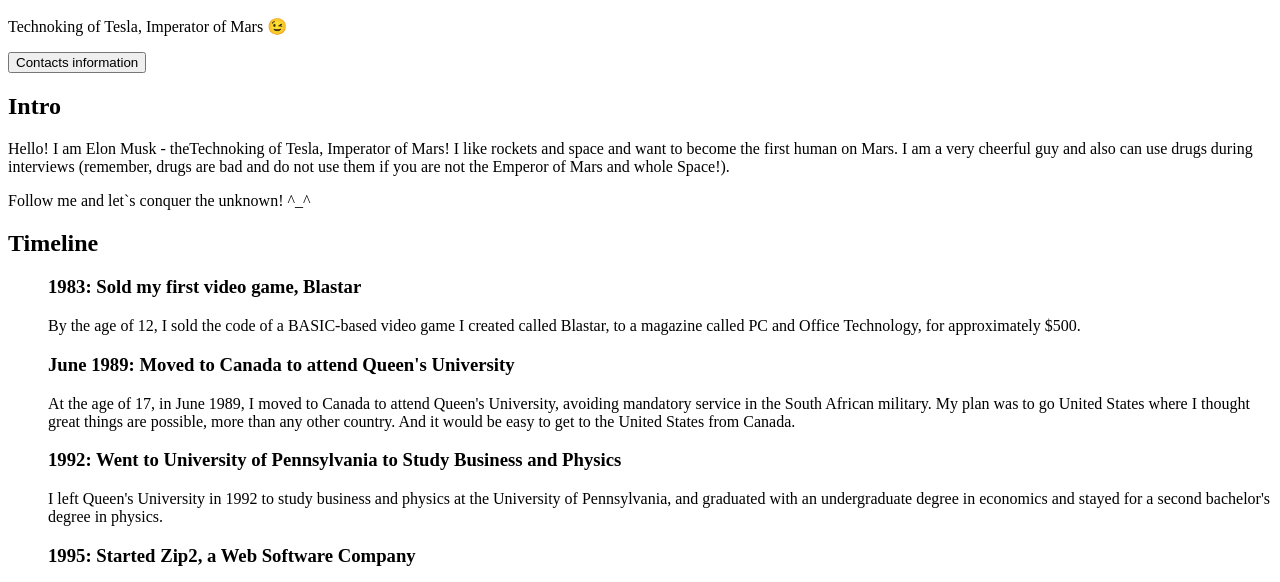
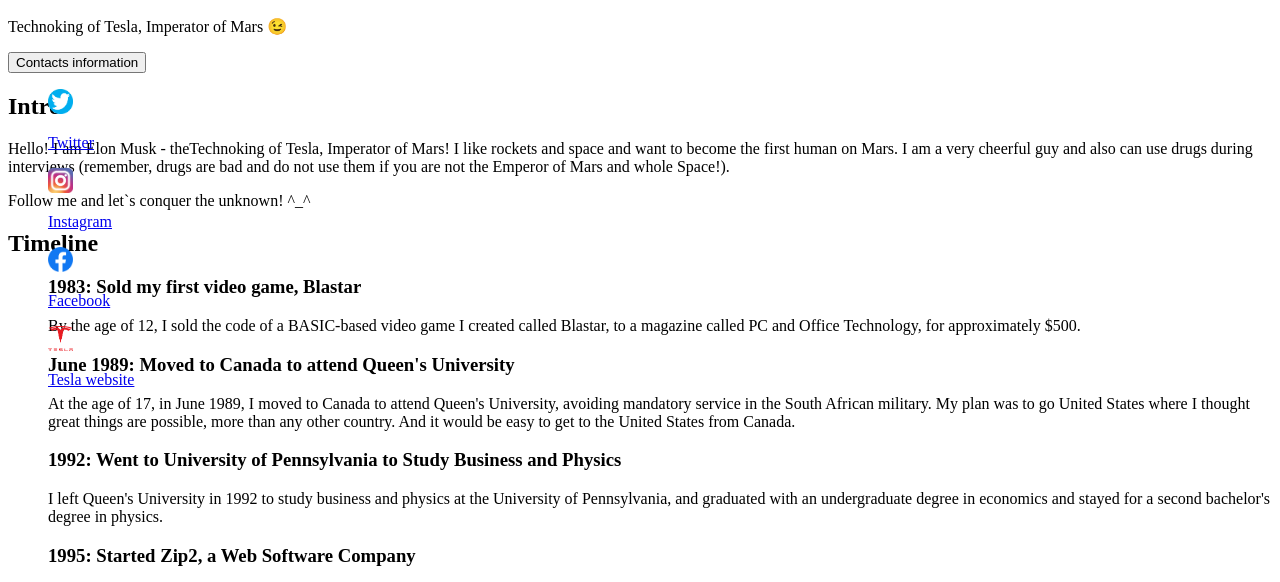
Before and after one commit to AAndromedAA/homepage, a plain HTML site: page index.html in a window 1280 px wide. Both pictures are taken after a click on the button "Contacts information". Shown: the part 186-768 px from the top of the page. Drawn offline with Linux system fonts and the light colour scheme.

Commit message:
Add javascript for sliding list, download contacts logos

```diff
--- a/index.html
+++ b/index.html
@@ -23,13 +23,6 @@
           </div>
           <div class="contacts block">
             <button class="contacts list button">Contacts information</button>
-            <!-- Add this list in the future script:
-            <ul class="contacts list">
-              <li><a href="https://twitter.com/elonmusk">Twitter</a></li>
-              <li><a href="https://www.instagram.com/elonmusk/?hl=en">Instagram</a></li>
-              <li><a href="https://www.facebook.com/Elon-Musk-19958149870/">Facebook</a></li>
-              <li><a href="https://www.facebook.com/Elon-Musk-19958149870/">Tesla website</a></li>
-            </ul> -->
           </div>
           <article class="intro">
             <h2>Intro</h2>
@@ -356,5 +349,6 @@
         </footer>
       </article>
     </main>
+    <script src="javascript.js"></script>
   </body>
 </html>
--- /dev/null
+++ b/javascript.js
@@ -0,0 +1,45 @@
+var contactsButton = document.getElementsByClassName('contacts list button')[0];
+contactsButton.addEventListener("click", onContactsList);
+
+var contacts = [
+    { link: 'https://twitter.com/elonmusk', name: 'Twitter', src: './img/twitter_logo.png' },
+    { link: 'https://www.instagram.com/elonmusk/?hl=en', name: 'Instagram', src: './img/instagram_logo.png' },
+    { link: 'https://www.facebook.com/Elon-Musk-19958149870/', name: 'Facebook', src: './img/facebook_logo.png' },
+    { link: 'https://www.facebook.com/Elon-Musk-19958149870/', name: 'Tesla website', src: './img/tesla_logo.png' }
+];
+var contactsList = document.createElement("ul");
+contactsList.style = "list-style: none; position: absolute;";
+contactsList.className = 'contacts list';
+contactsList.hidden = true;
+
+for (let i = 0; i < contacts.length; i++)
+{
+    let contact = document.createElement("li");
+
+    let logo = document.createElement("img");
+    logo.src = contacts[i].src;
+    logo.width = logo.height = 25;
+
+    let contactRef = document.createElement("a");
+    contactRef.href = contacts[i].link;
+    contactRef.appendChild(logo);
+    var span = document.createElement("p")
+    span.innerText = contacts[i].name;
+    contactRef.appendChild(span);
+
+    contact.appendChild(contactRef);
+    contactsList.appendChild(contact);
+}
+
+function onContactsList()
+{
+    if (contactsList.hidden)
+    {
+        contactsButton.after(contactsList);
+        contactsList.hidden = false;
+    }
+    else
+    {
+        contactsList.hidden = true;
+    }
+}
```
Also changed, not shown: img/facebook_logo.png (added), img/instagram_logo.png (added), img/tesla_logo.png (added), img/twitter_logo.png (added).
